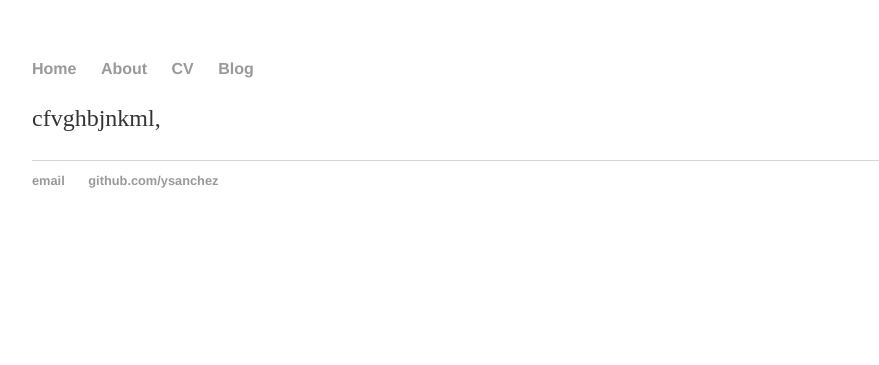
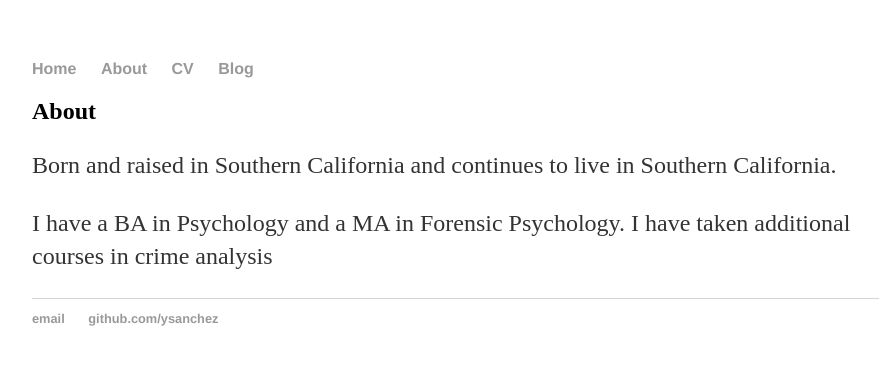
Before and after one commit to ysanchez/ysanchez.github.io, a Jekyll site: the page built from about/index.md, in a window 1280 px wide. Shown: the top 365 px of the page, without its empty margins (160-1039 px from the left). Built offline with Jekyll 4.4.1, drawn with Linux system fonts in a browser that asks for light colours; our own code applies the rules of GitHub Pages for plain Markdown files.

Commit message:
Update index.md

```diff
--- a/about/index.md
+++ b/about/index.md
@@ -1,5 +1,10 @@
 ---
-layout: default
+
 title: About
 ---
-cfvghbjnkml,
+
+## About
+
+Born and raised in Southern California and continues to live in Southern California.
+
+I have a BA in Psychology and a MA in Forensic Psychology. I have taken additional courses in crime analysis
```
